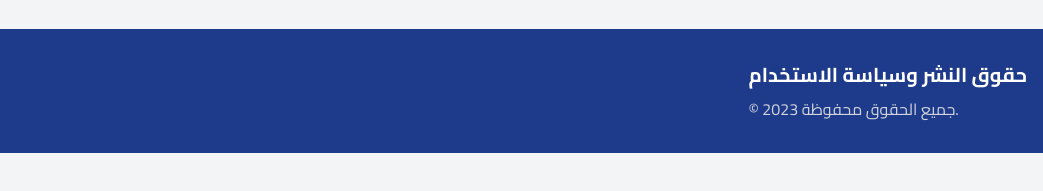
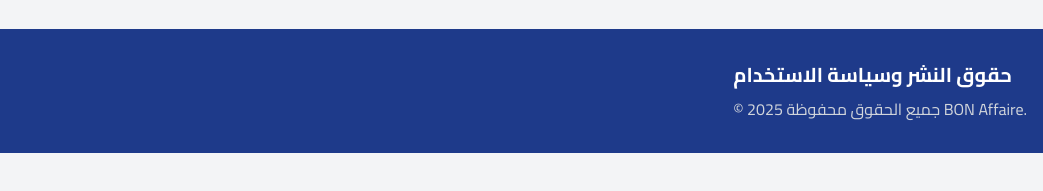
Before and after one commit to Mohame-31/BON_Affaire, a plain HTML site: page page2/orders.html in a window 1280 px wide. Shown: the part 239-430 px from the top of the page, 237-1280 px from the left. Drawn offline with nearby package versions, Linux system fonts and the light colour scheme.

Commit message:
Update orders.html

```diff
--- a/page2/orders.html
+++ b/page2/orders.html
@@ -75,7 +75,7 @@
                 </div>
                 <div>
                     <h3 class="text-xl font-bold mb-2">حقوق النشر وسياسة الاستخدام</h3>
-                    <p class="text-gray-300">© 2023 جميع الحقوق محفوظة.</p>
+                    <p class="text-gray-300">© 2025 جميع الحقوق محفوظة BON Affaire.</p>
                 </div>
             </div>
         </div>
```
